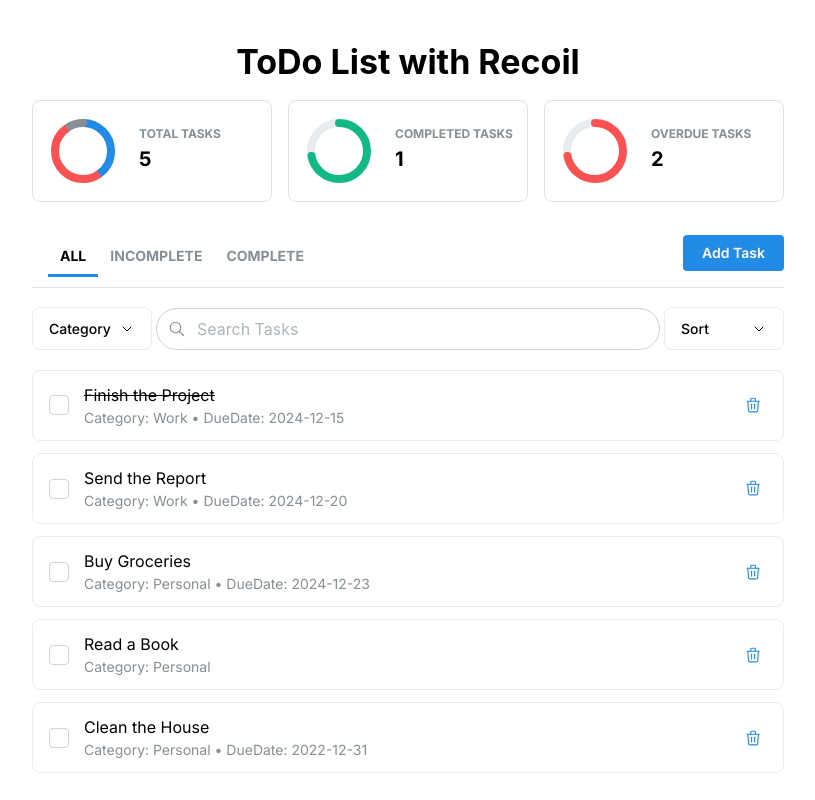
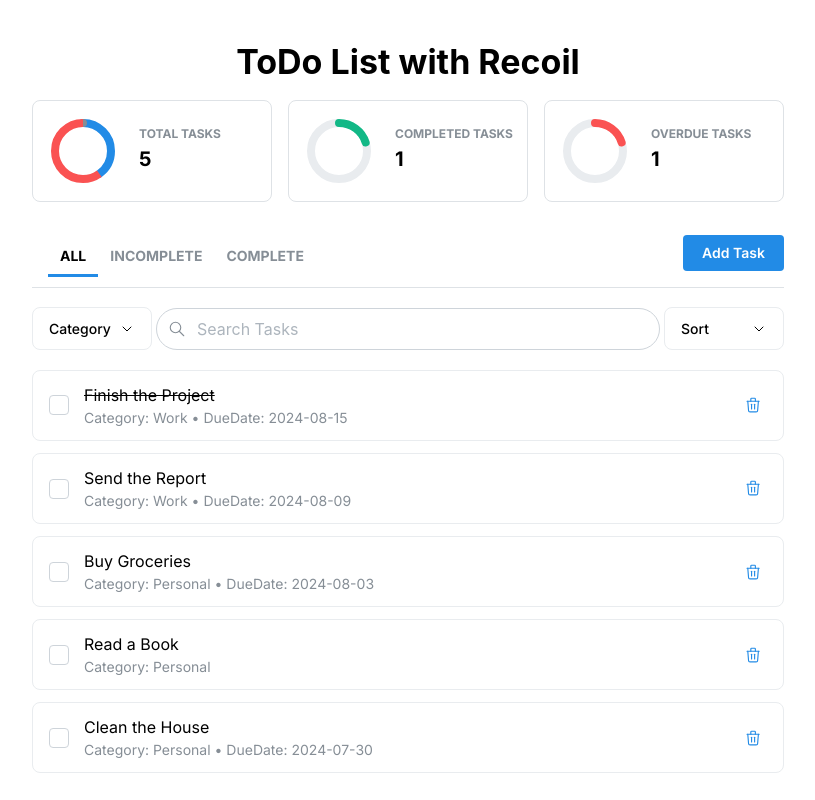
Before and after one commit to nk18chi/recoil-vs-redux-toolkit, a Next.js app in the folder packages/frontend/: page / in a window 1280 px wide. Shown: the whole page, without its empty margins (232-1047 px from the left). Built offline with nearby package versions, Linux system fonts and the light colour scheme.

Commit message:
feat(Stats): implement ToDoStats with recoil
update stats when adding/removing a task

```diff
--- a/packages/frontend/components/ToDoStats/ToDoStats.tsx
+++ b/packages/frontend/components/ToDoStats/ToDoStats.tsx
@@ -1,25 +1,42 @@
+'use client';
+
 import React from 'react';
 import { RingProgress, Text, SimpleGrid, Paper, Group, RingProgressProps } from '@mantine/core';
+import { useRecoilValue } from 'recoil';
+import TodoListStatsState from '@/state-managements/ToDoListStatsState.recoil';
 
-const data = [
+type TToDoStats = {
+  label: string;
+  stats: string;
+  sections: RingProgressProps['sections'];
+};
+
+const defaultColors = ['blue', 'red', 'gray', 'green', 'orange', 'teal', 'cyan', 'indigo', 'pink', 'lime'];
+
+function ToDoStats() {
+  const { totalTasks, totalCompletedTasks, totalOverdueTasks, tasksByCategory } = useRecoilValue(TodoListStatsState);
+  const data: TToDoStats[] = [
     {
       label: 'Total Tasks',
-    stats: '5',
-    sections: [
-      { value: 40, tooltip: 'Work', color: 'blue' },
-      { value: 50, tooltip: 'Private', color: 'red' },
-      { value: 10, tooltip: 'Other', color: 'gray' },
-    ] as RingProgressProps['sections'],
+      stats: totalTasks.toString(),
+      sections: Object.entries(tasksByCategory).map(([category, count], index) => ({
+        value: (count / totalTasks) * 100,
+        tooltip: category,
+        color: defaultColors[index % defaultColors.length],
+      })) as RingProgressProps['sections'],
     },
     {
       label: 'Completed Tasks',
-    stats: '1',
-    sections: [{ value: 72, color: 'teal' }] as RingProgressProps['sections'],
+      stats: totalCompletedTasks.toString(),
+      sections: [{ value: (totalCompletedTasks / totalTasks) * 100, color: 'teal' }] as RingProgressProps['sections'],
     },
-  { label: 'Overdue Tasks', stats: '2', sections: [{ value: 72, color: 'red' }] as RingProgressProps['sections'] },
+    {
+      label: 'Overdue Tasks',
+      stats: totalOverdueTasks.toString(),
+      sections: [{ value: (totalOverdueTasks / totalTasks) * 100, color: 'red' }] as RingProgressProps['sections'],
+    },
   ] as const;
 
-function ToDoStats() {
   const stats = data.map((stat) => (
     <Paper withBorder radius="md" p="xs" key={stat.label}>
       <Group>
@@ -29,7 +46,7 @@ function ToDoStats() {
           <Text c="dimmed" size="xs" tt="uppercase" fw={700}>
             {stat.label}
           </Text>
-          <Text fw={700} size="xl">
+          <Text fw={700} size="xl" aria-label={stat.label}>
             {stat.stats}
           </Text>
         </div>
--- a/packages/frontend/state-managements/ToDoListState.recoil.ts
+++ b/packages/frontend/state-managements/ToDoListState.recoil.ts
@@ -9,7 +9,7 @@ const todoListState = atom<IToDo[]>({
       id: 1,
       title: 'Finish the Project',
       category: ToDoCategory.Work,
-      dueDate: new Date('2024-12-15'),
+      dueDate: new Date('2024-08-15'),
       createdAt: new Date(),
       completed: true,
       position: 0,
@@ -18,7 +18,7 @@ const todoListState = atom<IToDo[]>({
       id: 2,
       title: 'Send the Report',
       category: ToDoCategory.Work,
-      dueDate: new Date('2024-12-20'),
+      dueDate: new Date(new Date().getTime() + 1000 * 60 * 60 * 24 * 7),
       createdAt: new Date(),
       completed: false,
       position: 1,
@@ -27,7 +27,7 @@ const todoListState = atom<IToDo[]>({
       id: 3,
       title: 'Buy Groceries',
       category: ToDoCategory.Personal,
-      dueDate: new Date('2024-12-23'),
+      dueDate: new Date(new Date().getTime() + 1000 * 60 * 60 * 24 * 1),
       createdAt: new Date(),
       completed: false,
       position: 2,
@@ -44,7 +44,7 @@ const todoListState = atom<IToDo[]>({
       id: 5,
       title: 'Clean the House',
       category: ToDoCategory.Personal,
-      dueDate: new Date('2022-12-31'),
+      dueDate: new Date(new Date().getTime() - 1000 * 60 * 60 * 24 * 3),
       createdAt: new Date(),
       completed: false,
       position: 4,
--- /dev/null
+++ b/packages/frontend/state-managements/ToDoListStatsState.recoil.ts
@@ -0,0 +1,33 @@
+import { selector } from 'recoil';
+import ToDoCategory from '@/classes/ToDo/ToDoCategory.enum';
+import ToDoListState from './ToDoListState.recoil';
+
+type TaskByCategory = { [key in ToDoCategory]: number };
+
+const TodoListStatsState = selector({
+  key: 'ToDoListStatsState',
+  get: ({ get }) => {
+    const todoList = get(ToDoListState);
+    const totalTasks = todoList.length;
+    const totalCompletedTasks = todoList.filter((todo) => todo.completed).length;
+    const totalOverdueTasks = todoList.filter(
+      (todo) => todo.dueDate && todo.dueDate.getTime() < new Date().getTime(),
+    ).length;
+    const defaultTasksByCategory: TaskByCategory = Object.values(ToDoCategory).reduce((acc, category) => {
+      acc[category] = 0;
+      return acc;
+    }, {} as TaskByCategory);
+    const tasksByCategory = todoList.reduce((acc, todo) => {
+      acc[todo.category] += 1;
+      return acc;
+    }, defaultTasksByCategory);
+    return {
+      totalTasks,
+      totalCompletedTasks,
+      totalOverdueTasks,
+      tasksByCategory,
+    };
+  },
+});
+
+export default TodoListStatsState;
```
Also changed, not shown: 2 other files (tests, documents, lock files or other folders). Lines whose indentation alone changed are shown as unchanged.
